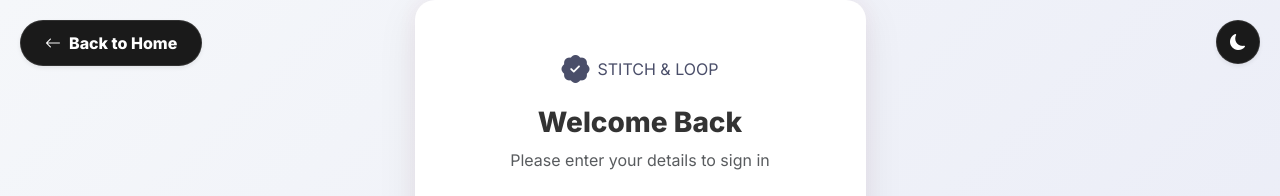
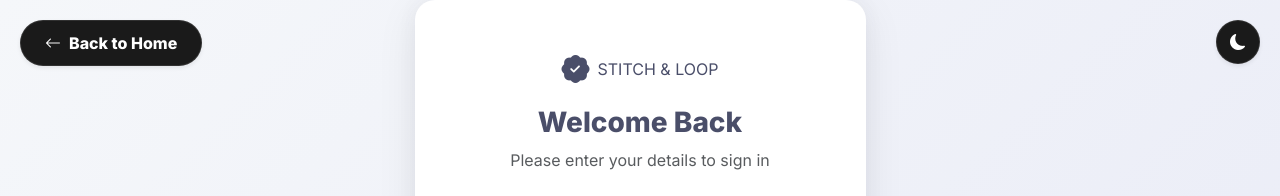
Before and after one commit to subashveluG/Knitting-Crochet-Community, a plain HTML site: page login.html in a window 1280 px wide. Shown: the top 196 px of the page. Drawn offline with nearby package versions, Linux system fonts and the light colour scheme.

Commit message:
Completely remove all pink accents from auth pages and standardize to dark brand color

```diff
--- a/assets/css/style.css
+++ b/assets/css/style.css
@@ -556,7 +556,7 @@ body {
 .auth-card {
     border-radius: 20px !important;
     background: #ffffff;
-    box-shadow: 0 10px 40px rgba(0, 0, 0, 0.08), 0 0 20px rgba(228, 64, 95, 0.05) !important;
+    box-shadow: 0 10px 40px rgba(0, 0, 0, 0.08), 0 0 20px rgba(74, 78, 105, 0.05) !important;
     border: none !important;
     transition: var(--transition);
 }
@@ -566,7 +566,7 @@ body {
 }
 
 .auth-title {
-    color: #333;
+    color: var(--primary-color);
     font-size: 1.75rem;
     margin-bottom: 0.5rem;
 }
```
